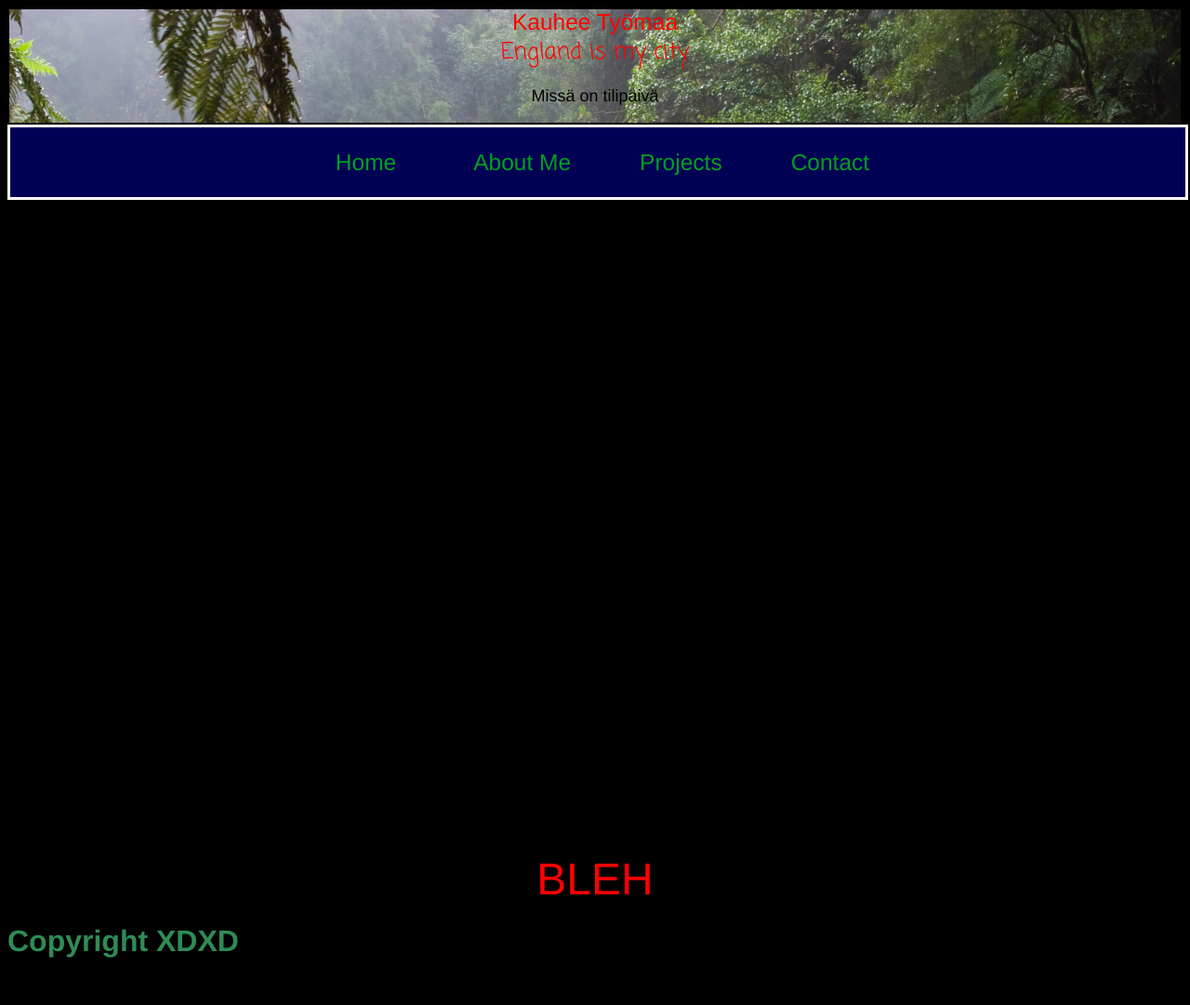
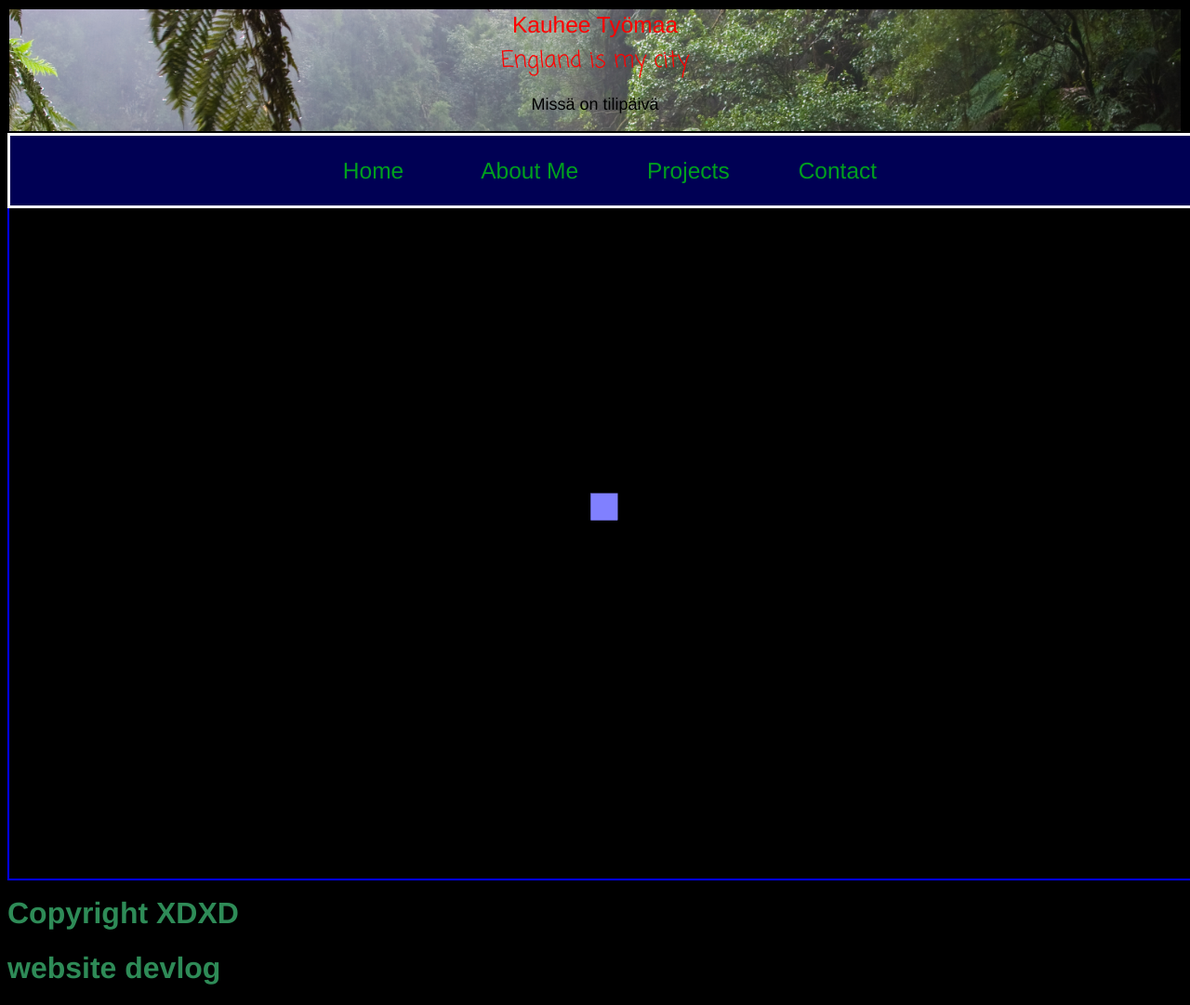
Before and after one commit to KiDoCo/Portfolio, a PHP site: page / in a window 1280 px wide. Shown: the whole page at 93% size. Before the commit the page ends 1030 px from the top, so only its background shows below. Run offline with PHP 8.4, Linux system fonts and the light colour scheme.

Commit message:
ADD devlog and gl window fix

```diff
--- a/Project.html
+++ b/Project.html
@@ -60,6 +60,6 @@
 
 </body>
 <script src ="./Resources/JS/Form.js"></script>
- <script src="https://maps.googleapis.com/maps/api/js?callback=getLocation"></script>
+<script src="https://maps.googleapis.com/maps/api/js?callback=getLocation"></script>
 
 </html>
--- a/Resources/CSS/Container.css
+++ b/Resources/CSS/Container.css
@@ -94,7 +94,7 @@ color : red;
 }
 
 #dropdown > ul > li:hover{
-	background-image:linear-gradient(to bottom, #00FF00FF, #0000FFFF);
+	background-image:linear-gradient(to bottom, #00FF0054, #0000FF54);
 }
 
 #dropdown > ul > li > a {
--- /dev/null
+++ b/Resources/CSS/Devlog.css
@@ -0,0 +1,4 @@
+
+h1 {
+
+}
--- a/Resources/JS/PageGL.js
+++ b/Resources/JS/PageGL.js
@@ -1,9 +1,12 @@
 var camera, scene, renderer;
 var geometry, material, mesh;
-
-var canvas = document.getElementsByClassName("glcontainer");
-canvas.width = window.innerWidth;
-canvas.height = window.innerHeight;
+var startx = 0;
+var test;
+var increase = false;
+var boxarray = [];
+var canvas = document.getElementById("glcontainer");
+canvas.style.width = window.innerWidth + "px";
+canvas.style.height = window.innerHeight + "px";
 var style = 16;
 var initvalue = parseFloat(style);
 $("span").css("font-size" ,(initvalue + window.innerWidth / 150) + 'px');
@@ -59,13 +62,24 @@ $(window).resize(function()
 function init()
 {
 	camera = new THREE.PerspectiveCamera( 70, window.innerWidth / window.innerHeight, 0.01, 10 );
-	camera.position.z = 1;
+	camera.position.z = 4;
 
 	scene = new THREE.Scene();
 
 	geometry = new THREE.BoxGeometry( 0.2, 0.2, 0.2 );
 	material = new THREE.MeshNormalMaterial();
 
+	//K starts here
+
+	for(var i = 0; i < 5; i++)
+	{
+		boxarray[i] = new THREE.BoxGeometry(0.2,0.2,0.2);
+	}
+
+
+	var a = new THREE.Vector2(1.0,1.0);
+	var b = new THREE.Vector2(40.0,40.0);
+	test = new THREE.LineCurve(a ,b );
 	mesh = new THREE.Mesh( geometry, material );
 	scene.add( mesh );
 
@@ -73,9 +87,8 @@ function init()
 	renderer = new THREE.WebGLRenderer( { antialias: true } );
 
 	renderer.setSize( window.innerWidth, window.innerHeight );
-	$(".glcontainer").append(renderer);
 
-
+	canvas.appendChild(renderer.domElement);
 }
 
 
@@ -84,8 +97,26 @@ function render()
 
 	requestAnimationFrame( render );
 
-	mesh.rotation.x += 0.01;
-	mesh.rotation.y += 0.02;
+
+	if(startx < -1.0)
+	{
+		increase = true;
+	}
+
+	if(startx > 1.0)
+	{
+		increase = false;
+	}
+
+	if(increase)
+	{
+		startx += 0.01;
+	}
+	else
+	{
+		startx -= 0.01;
+	}
+
 
 	renderer.render( scene, camera );
 
--- a/index.html
+++ b/index.html
@@ -1,3 +1,4 @@
+<!doctype html>
 <html>
 <?php
 header('Access-Control-Allow-Origin: *');
@@ -6,12 +7,12 @@ header('Access-Control-Allow-Origin: *');
 <meta charset="UTF-8">
 <meta name="viewport" content="width=device-width, initial-scale=1">
 <title>Joonas Tuominen Portfolio</title>
+<link rel="icon" href="./Resources/Images/testbutton.jpg">
 <link href='https://fonts.googleapis.com/css?family=Coming Soon' rel='stylesheet'>
 <link href="./Resources/CSS/ImageTextOverlay.css" type="text/css"rel="stylesheet">
 <link href="./Resources/CSS/Container.css" rel="stylesheet">
 <link href="./Resources/CSS/BackGround.css" rel="stylesheet">
 <link href="./Resources/CSS/GLWindow.css" rel="stylesheet">
-
 
 </head>
 
@@ -27,7 +28,8 @@ header('Access-Control-Allow-Origin: *');
 
 <body class = "TextContainer">
 
-<div class="glcontainer">
+<div class="glcontainer" id="glcontainer">
+
 	<div id='dropdown'>
 
 		<ul>
@@ -73,16 +75,13 @@ header('Access-Control-Allow-Origin: *');
 		</ul>
 
 	</div>
-
 </div>
 
-<div id="test">
-	<p>this is the test</p>
-</div>
 <p style = "color:#00ff00"><?php echo date('1, F jS, Y')?></p>
 </body>
 <footer>
 <h1>Copyright XDXD </h1>
+<a href="devlog.html"><h1> website devlog </h1>
 </footer>
 <script src="./Resources/JS/three.js"></script>
 <script src="https://ajax.googleapis.com/ajax/libs/jquery/3.3.1/jquery.min.js"></script>
```
Also changed, not shown: Devlog.html (added, +14 -0 lines).
